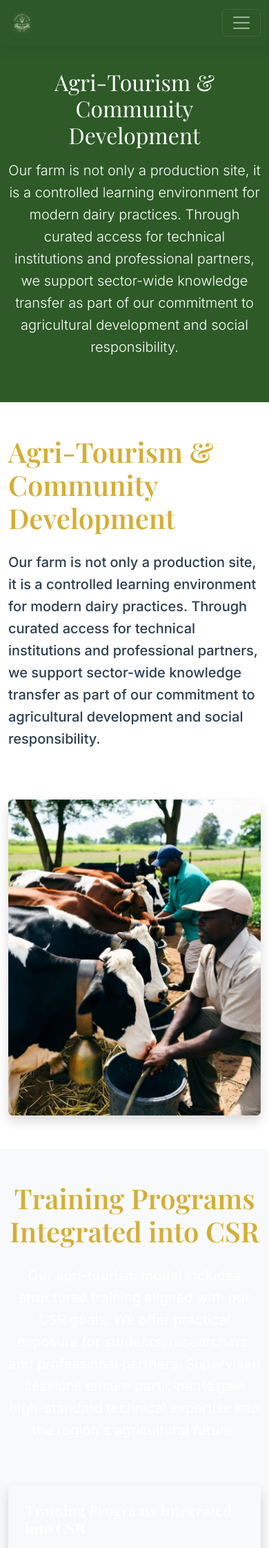
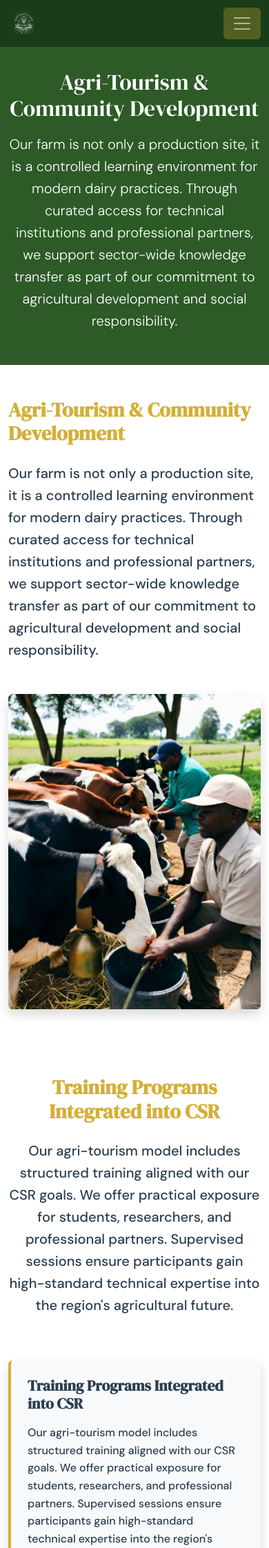
Before and after one commit to X-culture24/farm_elephant, a PHP site: page /community.php in a window 390 px wide; the page is wider, and only the part inside the window is pictured. Shown: the top 2244 px of that part at 69% size. Run offline with PHP 8.4, Linux system fonts and the light colour scheme; some libraries are stand-ins or nearby versions.

Commit message:
fixed major css issues

```diff
--- a/assets/css/responsive.css
+++ b/assets/css/responsive.css
@@ -388,3 +388,176 @@
         color: #e2e8f0;
     }
 }
+
+
+/* ===== MOBILE NAVBAR & HAMBURGER ===== */
+@media (max-width: 991px) {
+    #mainNavbar {
+        background: rgba(26, 61, 26, 0.98) !important;
+        backdrop-filter: blur(10px);
+        padding: 0.4rem 0;
+    }
+
+    .navbar-toggler {
+        display: flex !important;
+        align-items: center;
+        justify-content: center;
+    }
+
+    .navbar-collapse {
+        background: rgba(26, 61, 26, 0.98);
+        border-radius: 0 0 12px 12px;
+        padding: 1rem;
+        margin-top: 0.5rem;
+    }
+
+    .navbar-nav .nav-link {
+        padding: 0.75rem 1rem !important;
+        border-bottom: 1px solid rgba(212, 175, 55, 0.2);
+        font-size: 1rem;
+    }
+
+    .navbar-nav .nav-link:last-child {
+        border-bottom: none;
+    }
+
+    .navbar-brand .logo {
+        height: 45px !important;
+    }
+}
+
+/* ===== GENERAL MOBILE IMPROVEMENTS ===== */
+@media (max-width: 768px) {
+
+    /* Page headers */
+    .page-header {
+        padding-top: 100px !important;
+        padding-bottom: 2rem !important;
+    }
+
+    .page-header h1 {
+        font-size: 2rem !important;
+    }
+
+    /* Hero section */
+    .hero-section {
+        min-height: 100svh;
+    }
+
+    .hero-content h1 {
+        font-size: clamp(2rem, 10vw, 3.5rem) !important;
+    }
+
+    .hero-content h2 {
+        font-size: 1.1rem !important;
+    }
+
+    .hero-buttons .btn {
+        width: 100%;
+        margin-bottom: 0.75rem;
+        margin-right: 0 !important;
+    }
+
+    /* Sections */
+    section {
+        padding: 3rem 0 !important;
+    }
+
+    /* Cards stack properly */
+    .row.g-4, .row.g-5 {
+        --bs-gutter-x: 1rem;
+        --bs-gutter-y: 1.5rem;
+    }
+
+    /* Partner cards */
+    .partner-card {
+        margin-bottom: 1rem;
+    }
+
+    /* Stats */
+    .stat-box {
+        margin-bottom: 1.5rem;
+    }
+
+    /* CTA section */
+    .cta-section .col-lg-6 {
+        text-align: center;
+    }
+
+    .cta-features .feature-item {
+        justify-content: flex-start;
+    }
+
+    /* Contact form */
+    .contact-form {
+        margin-top: 2rem;
+    }
+
+    /* Footer */
+    .footer .col-lg-4,
+    .footer .col-lg-2,
+    .footer .col-lg-3 {
+        margin-bottom: 2rem;
+        text-align: center;
+    }
+
+    .social-links {
+        justify-content: center;
+    }
+
+    /* Gallery */
+    .gallery-item img {
+        width: 100%;
+        height: 220px;
+        object-fit: cover;
+    }
+
+    /* Training cards */
+    .training-card {
+        margin-bottom: 1rem;
+    }
+
+    /* Technology cards */
+    .tech-card, .genetics-card {
+        margin-bottom: 1rem;
+    }
+
+    /* Metric circles */
+    .metric-circle {
+        width: 60px !important;
+        height: 60px !important;
+    }
+
+    /* Principle section */
+    .engineered-principle .col-lg-6 {
+        margin-bottom: 2rem;
+    }
+}
+
+/* ===== SMALL PHONES ===== */
+@media (max-width: 480px) {
+    .display-3 {
+        font-size: 2.5rem !important;
+    }
+
+    .display-4 {
+        font-size: 2rem !important;
+    }
+
+    .display-5 {
+        font-size: 1.75rem !important;
+    }
+
+    .btn-lg {
+        padding: 0.6rem 1.2rem;
+        font-size: 0.95rem;
+    }
+
+    .section-title {
+        font-size: 1.8rem !important;
+    }
+
+    .partner-card img {
+        max-height: 70px !important;
+    }
+}
--- a/assets/css/style.css
+++ b/assets/css/style.css
@@ -14,13 +14,13 @@
 
 /* Typography */
 body {
-    font-family: 'Inter', sans-serif;
+    font-family: 'DM Sans', sans-serif;
     line-height: 1.6;
     color: var(--text-dark);
 }
 
 h1, h2, h3, h4, h5, h6 {
-    font-family: 'Playfair Display', serif;
+    font-family: 'DM Serif Display', serif;
     font-weight: 600;
     line-height: 1.2;
 }
@@ -37,11 +37,10 @@ h1, h2, h3, h4, h5, h6 {
 
 /* Navigation */
 .navbar {
-    background: rgba(45, 90, 39, 0.95);
-    backdrop-filter: blur(10px);
+    background: transparent;
     transition: all 0.3s ease;
     padding: 0.5rem 0;
-    box-shadow: 0 2px 20px rgba(0, 0, 0, 0.1);
+    box-shadow: none;
 }
 
 .navbar.scrolled {
--- a/community.php
+++ b/community.php
@@ -33,9 +33,8 @@ include 'includes/header.php';
                     <img src="<?php echo $community_images[0]; ?>" alt="Community Development" class="img-fluid rounded shadow">
                 <?php else: ?>
                     <div class="placeholder-image bg-light rounded d-flex align-items-center justify-content-center" style="height: 400px;">
-                        <div class="text-center text-muted">
+                        <div class="text-center">
                             <i class="fas fa-users fa-3x mb-3"></i>
-                            <p>Community development image</p>
                         </div>
                     </div>
                 <?php endif; ?>
@@ -45,38 +44,38 @@ include 'includes/header.php';
 </section>
 
 <!-- Training Programs -->
-<section class="training-programs py-5 bg-light">
+<section class="training-programs py-5" style="background: #ffffff;">
     <div class="container">
         <div class="row">
             <div class="col-12 text-center mb-5" data-aos="fade-up">
                 <h2 class="section-title">Training Programs Integrated into CSR</h2>
-                <p class="lead text-white" style="font-weight: 500;">Our agri-tourism model includes structured training aligned with our CSR goals. We offer practical exposure for students, researchers, and professional partners. Supervised sessions ensure participants gain high-standard technical expertise into the region's agricultural future.</p>
+                <p class="lead" style="color: #2c3e50; font-weight: 500;">Our agri-tourism model includes structured training aligned with our CSR goals. We offer practical exposure for students, researchers, and professional partners. Supervised sessions ensure participants gain high-standard technical expertise into the region's agricultural future.</p>
             </div>
         </div>
 
         <div class="row g-4">
             <div class="col-lg-4" data-aos="fade-up" data-aos-delay="100">
-                <div class="training-card p-4 rounded shadow h-100" style="background: rgba(255, 255, 255, 0.1);">
-                    <h4 class="mb-3 text-white" style="font-weight: 700;">Training Programs Integrated into CSR</h4>
-                    <p class="mb-4 text-white" style="font-weight: 500;">
+                <div class="training-card p-4 rounded shadow h-100" style="background: #f8f9fa; border-left: 4px solid #d4af37;">
+                    <h4 class="mb-3" style="color: #2c3e50; font-weight: 700;">Training Programs Integrated into CSR</h4>
+                    <p class="mb-4" style="color: #2c3e50; font-weight: 500;">
                         Our agri-tourism model includes structured training aligned with our CSR goals. We offer practical exposure for students, researchers, and professional partners. Supervised sessions ensure participants gain high-standard technical expertise into the region's agricultural future.
                     </p>
                 </div>
             </div>
 
             <div class="col-lg-4" data-aos="fade-up" data-aos-delay="200">
-                <div class="training-card p-4 rounded shadow h-100" style="background: rgba(255, 255, 255, 0.1);">
-                    <h4 class="mb-3 text-white" style="font-weight: 700;">Local Trainees Fully Trained and Absorbed</h4>
-                    <p class="mb-4 text-white" style="font-weight: 500;">
+                <div class="training-card p-4 rounded shadow h-100" style="background: #f8f9fa; border-left: 4px solid #d4af37;">
+                    <h4 class="mb-3" style="color: #2c3e50; font-weight: 700;">Local Trainees Fully Trained and Absorbed</h4>
+                    <p class="mb-4" style="color: #2c3e50; font-weight: 500;">
                         Multiple individuals from the local community have completed training and joined our operations. Now working alongside our team, they are embedding real technical expertise into the region's agricultural future. This approach reduces unemployment while embedding real technical expertise into the region's agricultural future.
                     </p>
                 </div>
             </div>
 
             <div class="col-lg-4" data-aos="fade-up" data-aos-delay="300">
-                <div class="training-card p-4 rounded shadow h-100" style="background: rgba(255, 255, 255, 0.1);">
-                    <h4 class="mb-3 text-white" style="font-weight: 700;">Clients Partnerships & Educational Institutions</h4>
-                    <p class="mb-4 text-white" style="font-weight: 500;">
+                <div class="training-card p-4 rounded shadow h-100" style="background: #f8f9fa; border-left: 4px solid #d4af37;">
+                    <h4 class="mb-3" style="color: #2c3e50; font-weight: 700;">Clients Partnerships & Educational Institutions</h4>
+                    <p class="mb-4" style="color: #2c3e50; font-weight: 500;">
                         We partner with New Dairies and regional colleges to support curriculum-linked exposure. Our farm is an accredited learning site. These partnerships align education with real-dairy systems building a pipeline of capable, industry-ready talent.
                     </p>
                 </div>
@@ -86,12 +85,12 @@ include 'includes/header.php';
 </section>
 
 <!-- Client Partnerships -->
-<section class="client-partnerships py-5 bg-light">
+<section class="client-partnerships py-5" style="background: #ffffff;">
     <div class="container">
         <div class="row align-items-center g-5">
             <div class="col-lg-6" data-aos="fade-right">
-                <h2 class="section-title mb-4 text-white">Client Partnerships</h2>
-                <p class="lead mb-4 text-white" style="font-weight: 500;">
+                <h2 class="section-title mb-4">Client Partnerships</h2>
+                <p class="lead mb-4" style="color: #2c3e50; font-weight: 500;">
                     Building strategic partnerships with local cooperatives, schools,
                     and community organizations to maximize impact.
                 </p>
@@ -102,8 +101,8 @@ include 'includes/header.php';
                             <i class="fas fa-handshake fa-2x" style="color: #d4af37;"></i>
                         </div>
                         <div class="partnership-content">
-                            <h5 class="mb-2 text-white">Cooperative Development</h5>
-                            <p class="mb-0 text-white" style="font-weight: 400;">
+                            <h5 class="mb-2" style="color: #2c3e50; font-weight: 700;">Cooperative Development</h5>
+                            <p class="mb-0" style="color: #2c3e50; font-weight: 500;">
                                 Supporting the formation and growth of dairy cooperatives
                                 to strengthen local farming communities.
                             </p>
@@ -115,8 +114,8 @@ include 'includes/header.php';
                             <i class="fas fa-school fa-2x" style="color: #d4af37;"></i>
                         </div>
                         <div class="partnership-content">
-                            <h5 class="mb-2 text-white">Educational Programs</h5>
-                            <p class="mb-0 text-white" style="font-weight: 400;">
+                            <h5 class="mb-2" style="color: #2c3e50; font-weight: 700;">Educational Programs</h5>
+                            <p class="mb-0" style="color: #2c3e50; font-weight: 500;">
                                 Collaborating with schools and universities to provide
                                 practical agricultural education and research opportunities.
                             </p>
@@ -128,8 +127,8 @@ include 'includes/header.php';
                             <i class="fas fa-seedling fa-2x" style="color: #d4af37;"></i>
                         </div>
                         <div class="partnership-content">
-                            <h5 class="mb-2 text-white">Sustainability Initiatives</h5>
-                            <p class="mb-0 text-white" style="font-weight: 400;">
+                            <h5 class="mb-2" style="color: #2c3e50; font-weight: 700;">Sustainability Initiatives</h5>
+                            <p class="mb-0" style="color: #2c3e50; font-weight: 500;">
                                 Joint projects focused on environmental conservation
                                 and sustainable agricultural practices.
                             </p>
--- a/includes/header.php
+++ b/includes/header.php
@@ -5,8 +5,8 @@
     <meta name="viewport" content="width=device-width, initial-scale=1.0">
     <title><?php echo isset($page_title) ? $page_title : 'DNR Elephant Farm Dairy'; ?></title>
 
-    <!-- Fonts -->
-    <link href="https://fonts.googleapis.com/css2?family=Playfair+Display:wght@400;500;600;700&family=Inter:wght@300;400;500;600;700&display=swap" rel="stylesheet">
+    <!-- Fonts - DM Sans (Spotify-style clean font) -->
+    <link href="https://fonts.googleapis.com/css2?family=DM+Sans:ital,opsz,wght@0,9..40,300;0,9..40,400;0,9..40,500;0,9..40,600;0,9..40,700;1,9..40,400&family=DM+Serif+Display:ital@0;1&display=swap" rel="stylesheet">
 
     <!-- Font Awesome -->
     <link rel="stylesheet" href="https://cdnjs.cloudflare.com/ajax/libs/font-awesome/6.4.0/css/all.min.css">
--- a/includes/navbar.php
+++ b/includes/navbar.php
@@ -4,36 +4,20 @@
             <img src="assets/images/logo/logo.png" alt="Elephant Farm Dairy" class="logo">
         </a>
 
-        <button class="navbar-toggler" type="button" data-bs-toggle="collapse" data-bs-target="#navbarNav">
+        <button class="navbar-toggler border-0" type="button" data-bs-toggle="collapse" data-bs-target="#navbarNav" aria-controls="navbarNav" aria-expanded="false" aria-label="Toggle navigation" style="background: rgba(212,175,55,0.3); padding: 8px 12px; border-radius: 6px;">
             <span class="navbar-toggler-icon"></span>
         </button>
 
         <div class="collapse navbar-collapse" id="navbarNav">
             <ul class="navbar-nav ms-auto">
-                <li class="nav-item">
-                    <a class="nav-link" href="index.php">Home</a>
-                </li>
-                <li class="nav-item">
-                    <a class="nav-link" href="about.php">About</a>
-                </li>
-                <li class="nav-item">
-                    <a class="nav-link" href="services.php">Services</a>
-                </li>
-                <li class="nav-item">
-                    <a class="nav-link" href="technology.php">Technology</a>
-                </li>
-                <li class="nav-item">
-                    <a class="nav-link" href="community.php">Community</a>
-                </li>
-                <li class="nav-item">
-                    <a class="nav-link" href="gallery.php">Gallery</a>
-                </li>
-                <li class="nav-item">
-                    <a class="nav-link" href="partners.php">Partners</a>
-                </li>
-                <li class="nav-item">
-                    <a class="nav-link" href="contact.php">Contact</a>
-                </li>
+                <li class="nav-item"><a class="nav-link" href="index.php">Home</a></li>
+                <li class="nav-item"><a class="nav-link" href="about.php">About</a></li>
+                <li class="nav-item"><a class="nav-link" href="services.php">Services</a></li>
+                <li class="nav-item"><a class="nav-link" href="technology.php">Technology</a></li>
+                <li class="nav-item"><a class="nav-link" href="community.php">Community</a></li>
+                <li class="nav-item"><a class="nav-link" href="gallery.php">Gallery</a></li>
+                <li class="nav-item"><a class="nav-link" href="partners.php">Partners</a></li>
+                <li class="nav-item"><a class="nav-link" href="contact.php">Contact</a></li>
             </ul>
         </div>
     </div>
--- a/technology.php
+++ b/technology.php
@@ -21,7 +21,6 @@ include 'includes/header.php';
     <div class="container">
         <div class="row align-items-center g-5">
             <div class="col-lg-6" data-aos="fade-right">
-                <h2 class="section-title mb-4">Technological Infrastructure</h2>
                 <p class="lead mb-4">
                     <strong>Our farm is engineered as a controlled dairy environment where every step from milking to coverage is instrumented, monitored, and optimized for performance.</strong> Technology is not an add-on; it is the foundation of our hygiene, consistency, and output discipline.
                 </p>
```
Also changed, not shown: components/hero-section.php (+18 -35 lines), partners.php (+6 -18 lines), assets/images/hero/hero-1.png (deleted), assets/images/hero/hero-2.png (deleted), 1 other file.
